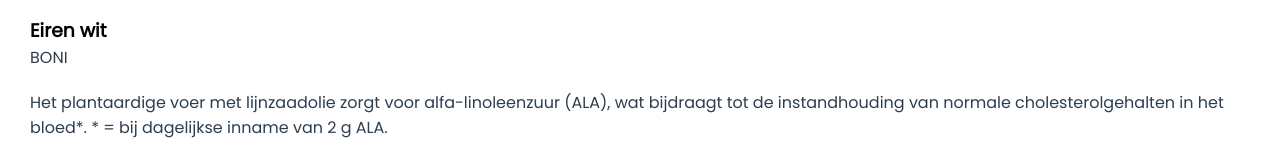
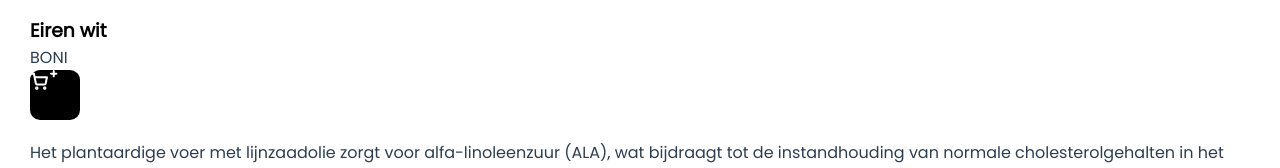
Before and after one commit to RikVandenheede/appie, a Vue app: page /item/1 in a window 1280 px wide. Shown: the part 434-602 px from the top of the page. Built offline with nearby package versions, Linux system fonts and the light colour scheme.

Commit message:
itemdetailview button, winkelwafenItem last child

```diff
--- a/src/style/app/views/itemdetailview.scss
+++ b/src/style/app/views/itemdetailview.scss
@@ -25,6 +25,18 @@
         &__text{
             margin-top:60px;
 
+            &__addtocard-button{
+                background-color: black;
+                height: 50px;
+                width: 50px;
+                border-radius: 10px;
+                cursor: pointer;
+                //display: flex;
+                //align-self: center;
+                img{
+
+                }
+            }
             &__beschrijving{
                 margin-top:20px;
             }
--- a/src/style/app/views/winkelwagenview.scss
+++ b/src/style/app/views/winkelwagenview.scss
@@ -0,0 +1,3 @@
+.item-list{
+    margin-bottom: 75px;
+}
--- a/src/views/app/ItemDetailView.vue
+++ b/src/views/app/ItemDetailView.vue
@@ -8,6 +8,10 @@
                 <div class="itemdetail__text">
                     <h3>{{item.name}}</h3>
                     <p>{{item.brand}}</p>
+
+                    <div class="itemdetail__text__addtocard-button">
+                        <img src="../../../public/icons_app/addtocart.png">
+                    </div>
                     <p class="itemdetail__text__beschrijving">{{item.description}}</p>
                     <p class="itemdetail__text__voedselwaarde">NutriScore: {{item.nutriScore}}</p>
                 </div>
--- a/src/views/app/WinkelwagenView.vue
+++ b/src/views/app/WinkelwagenView.vue
@@ -1,7 +1,7 @@
 <template lang="">
     <div>
         <Layout :options="{ title: 'Winkelwagentje', arrow: false, search: false }">
-            <div class="" v-if="inCart.length != 0">
+            <div class="item-list" v-if="inCart.length != 0">
               <WinkelwagenItem v-for="item in inCart" :key="item.id" :item="item" />
             </div>
             <div class="" v-else>
```
Also changed, not shown: src/style/app/atoms/_winkelwagenItem.scss (+1 -6 lines), public/icons_app/addtocart.png (added), 1 other file (tests, documents, lock files or other folders).
